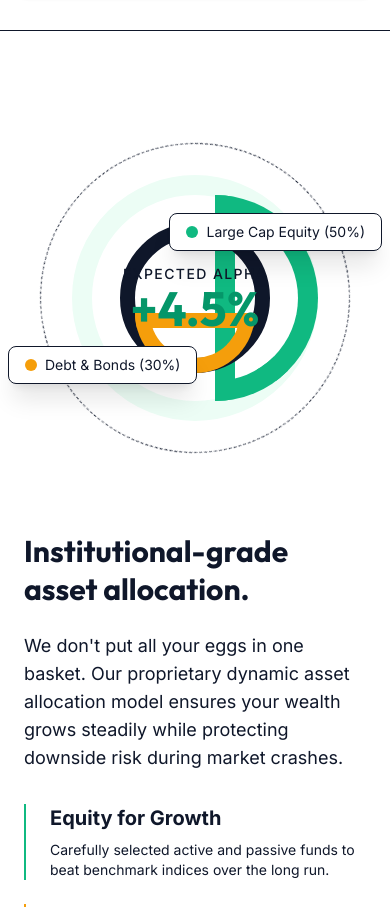
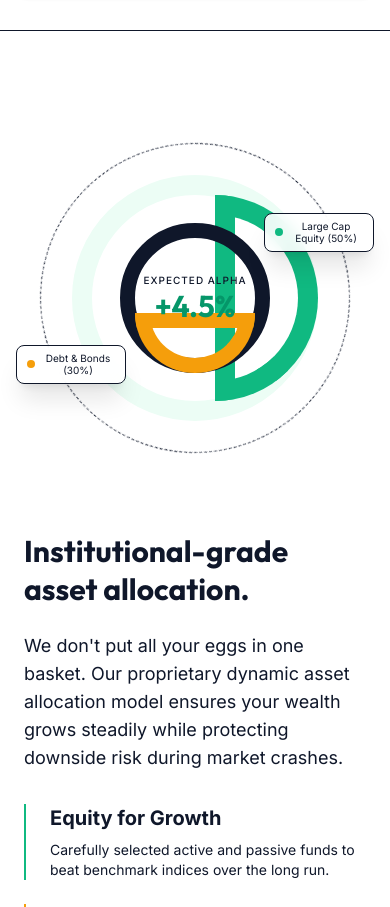
Before and after one commit to Sanjay-rana001/FundWealth, a Next.js app: page / in a window 390 px wide. Shown: the part 8562-9469 px from the top of the page. Built offline with nearby package versions, Linux system fonts and the light colour scheme.

Commit message:
Optimize PortfolioIllustration sizing and text for mobile view

```diff
--- a/src/components/home/PortfolioIllustration.tsx
+++ b/src/components/home/PortfolioIllustration.tsx
@@ -18,17 +18,17 @@ export function PortfolioIllustration() {
             <div className="absolute bottom-0 left-0 w-full h-1/2 border-[15px] border-accent-500 rounded-b-full -my-[15px]"></div>
           </div>
 
-          <div className="absolute inset-0 flex items-center justify-center flex-col">
-            <span className="text-sm text-foreground/60 uppercase tracking-widest font-medium">Expected Alpha</span>
-            <span className="text-5xl font-display font-bold text-primary-600">+4.5%</span>
+          <div className="absolute inset-0 flex items-center justify-center flex-col z-10">
+            <span className="text-[10px] md:text-sm text-foreground/60 uppercase tracking-widest font-medium">Expected Alpha</span>
+            <span className="text-3xl md:text-5xl font-display font-bold text-primary-600">+4.5%</span>
           </div>
 
           {/* Legend floating cards */}
-          <div className="absolute -right-4 top-1/4 bg-white shadow-xl px-4 py-2 rounded-lg border border-border-color text-sm">
-            <div className="flex items-center gap-2"><div className="w-3 h-3 bg-primary-500 rounded-full"></div> Large Cap Equity (50%)</div>
+          <div className="absolute -right-2 md:-right-4 top-1/4 bg-white/90 backdrop-blur shadow-xl px-2.5 py-1.5 md:px-4 md:py-2 rounded-lg border border-border-color text-[10px] md:text-sm z-20 max-w-[110px] md:max-w-none text-center">
+            <div className="flex items-center justify-center gap-1.5 md:gap-2"><div className="w-2 h-2 md:w-3 md:h-3 bg-primary-500 rounded-full shrink-0"></div> <span className="leading-tight">Large Cap Equity (50%)</span></div>
           </div>
-          <div className="absolute -left-4 bottom-1/4 bg-white shadow-xl px-4 py-2 rounded-lg border border-border-color text-sm">
-            <div className="flex items-center gap-2"><div className="w-3 h-3 bg-accent-500 rounded-full"></div> Debt & Bonds (30%)</div>
+          <div className="absolute -left-2 md:-left-4 bottom-1/4 bg-white/90 backdrop-blur shadow-xl px-2.5 py-1.5 md:px-4 md:py-2 rounded-lg border border-border-color text-[10px] md:text-sm z-20 max-w-[110px] md:max-w-none text-center">
+            <div className="flex items-center justify-center gap-1.5 md:gap-2"><div className="w-2 h-2 md:w-3 md:h-3 bg-accent-500 rounded-full shrink-0"></div> <span className="leading-tight">Debt & Bonds (30%)</span></div>
           </div>
         </div>
 
```
